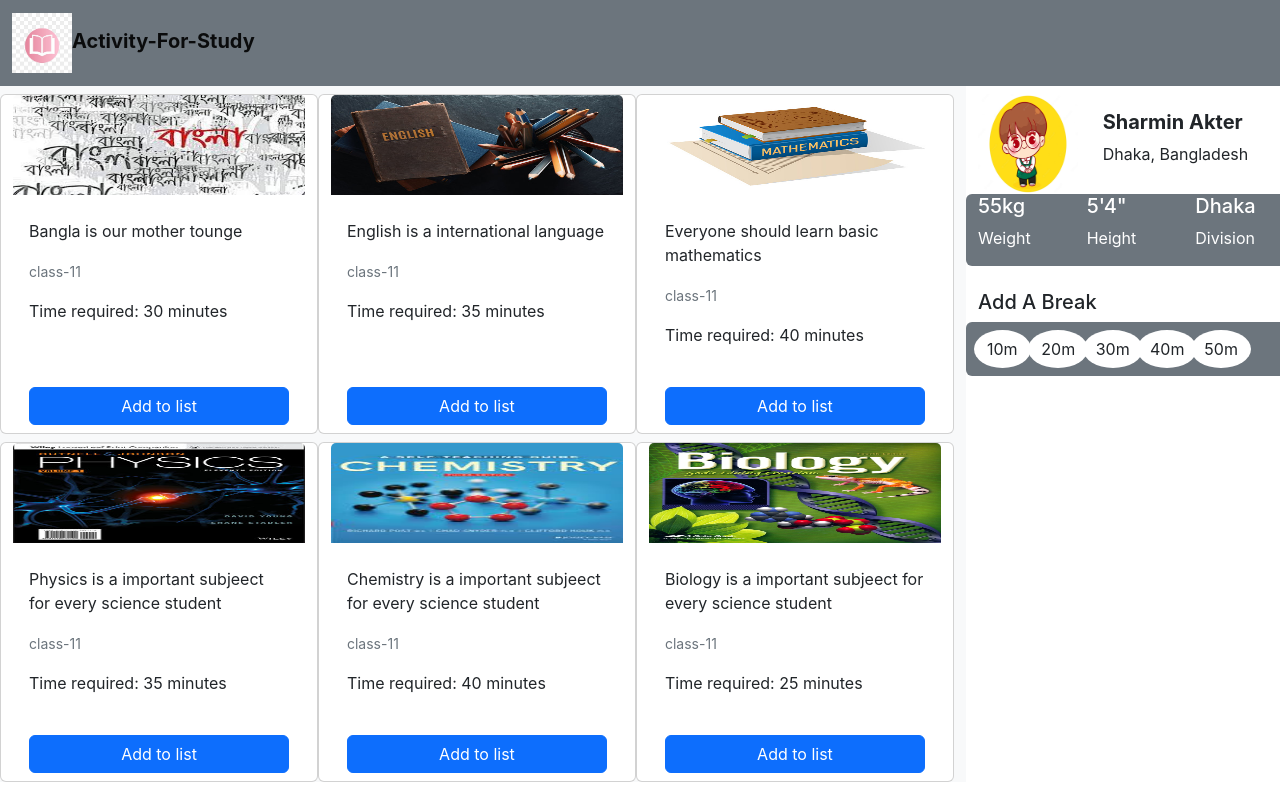
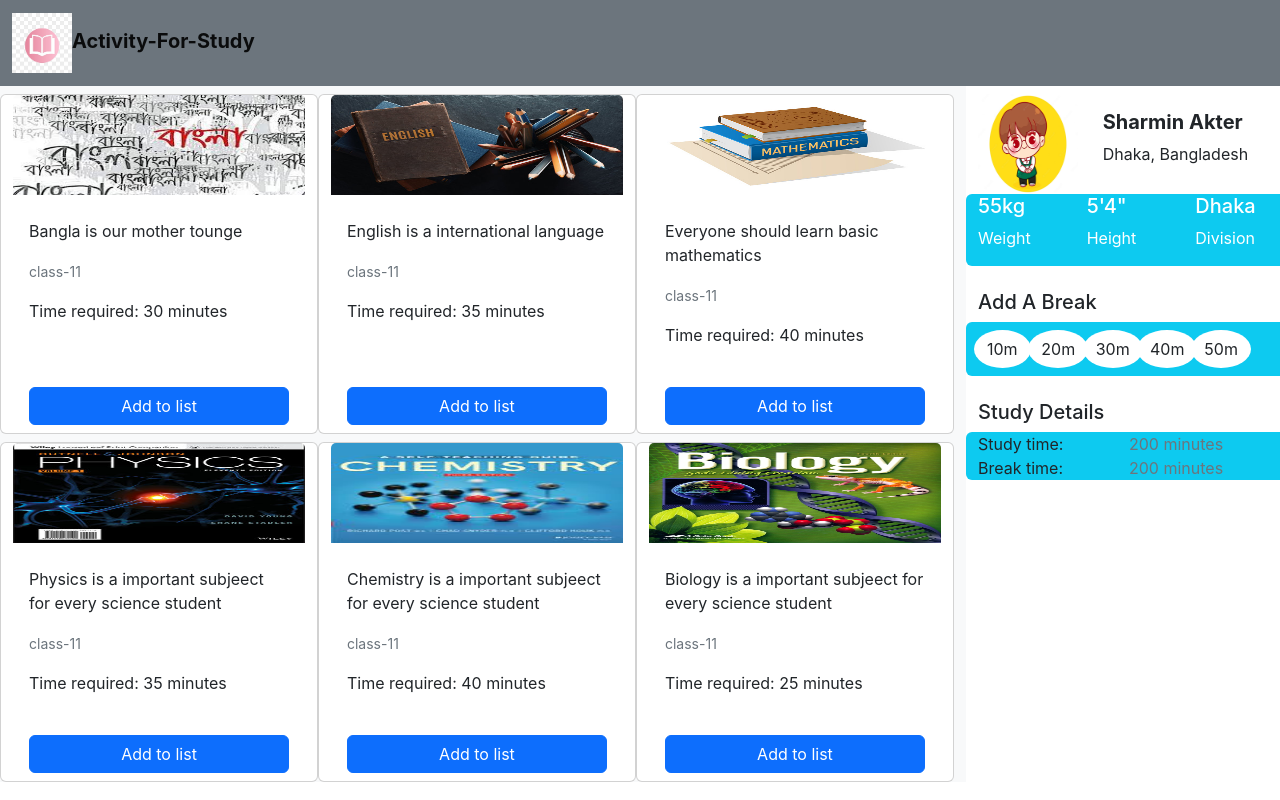
Before and after one commit to SharmiNMooN/react-activity-project, a React (Create React App) app: page / in a window 1280 px wide. Built offline with nearby package versions, Linux system fonts and the light colour scheme.

Commit message:
study details implementing

```diff
--- a/src/components/Sidebar/Sidebar.js
+++ b/src/components/Sidebar/Sidebar.js
@@ -15,7 +15,7 @@ const Sidebar = (props) => {
           </div>
         </div>
       </div>
-      <div className="row bg-secondary rounded text-white">
+      <div className="row bg-info rounded text-white">
         <div className="col-4">
           <h5>55kg</h5>
           <p>Weight</p>
@@ -32,7 +32,7 @@ const Sidebar = (props) => {
 
       <div className="mt-4">
         <h5>Add A Break</h5>
-        <div className="row bg-secondary rounded">
+        <div className="row bg-info rounded">
           {breakTime.map((item) => (
             <div className="col-2 p-2">
               <div className=" rounded-circle text-center fw-bold">
@@ -44,6 +44,20 @@ const Sidebar = (props) => {
           ))}
         </div>
       </div>
+
+      <div className="mt-4">
+        <h5>Study Details</h5>
+        <div className="row bg-info rounded">
+          <div className="col-12 row">
+            <div className="col-6">Study time:</div>
+            <div className="col-6 text-muted">200 minutes</div>
+          </div>
+          <div className="col-12 row">
+            <div className="col-6">Break time:</div>
+            <div className="col-6 text-muted">200 minutes</div>
+          </div>
+        </div>
+      </div>
     </div>
   );
 };
```
